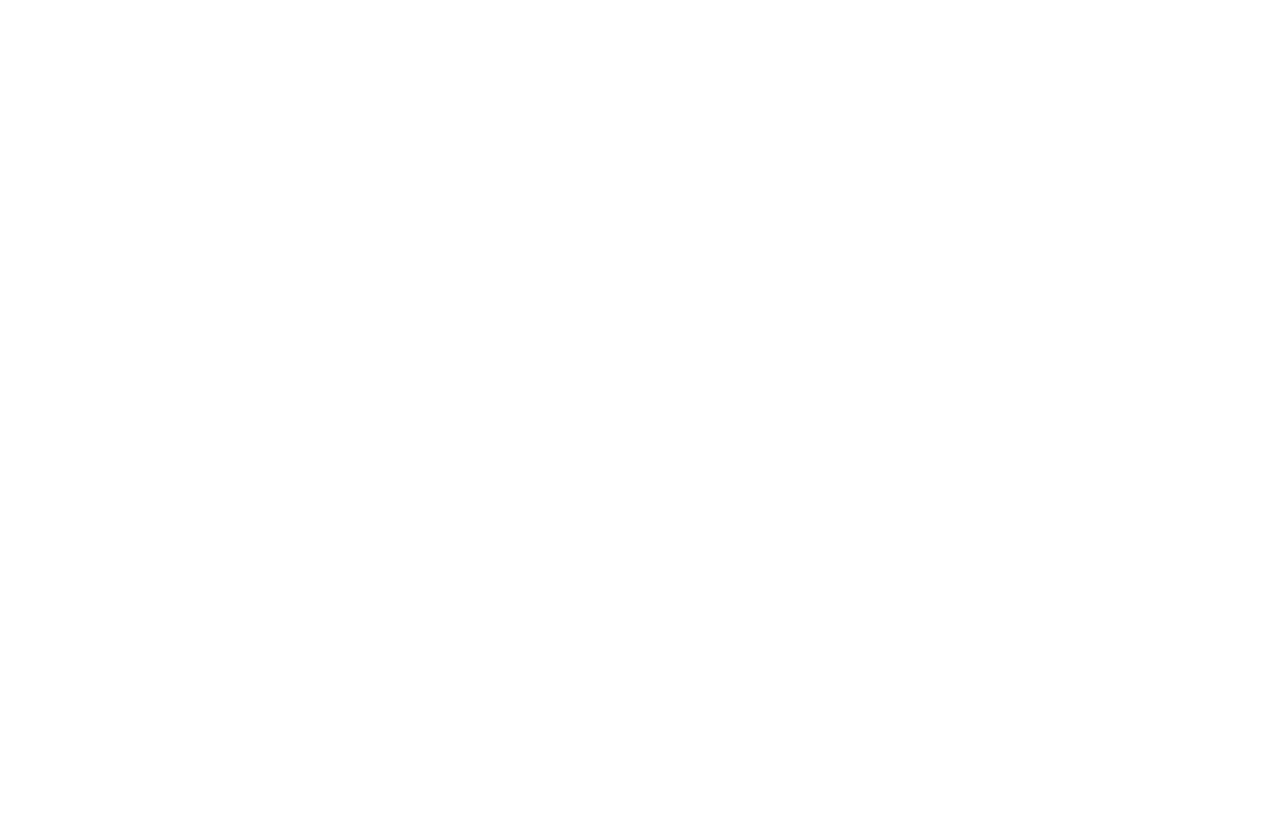
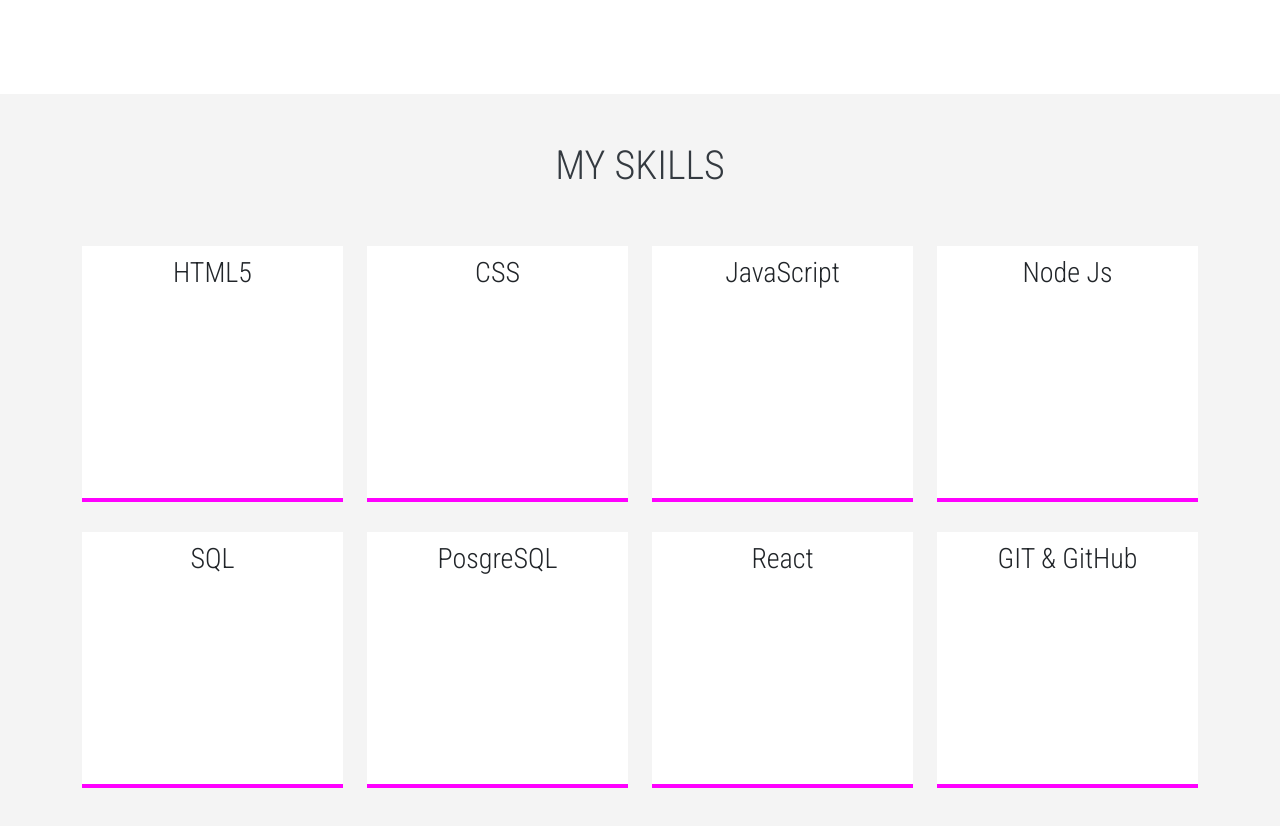
Before and after one commit to Vhonani24/vhonani-mini-portfolio, a React (Create React App) app: page / in a window 1280 px wide. Shown: the part 1158-1984 px from the top of the page. Before the commit the page ends 1252 px from the top, so only its background shows below. Built offline with nearby package versions, Linux system fonts and the light colour scheme.

Commit message:
skills added

```diff
--- a/src/App.css
+++ b/src/App.css
@@ -2,15 +2,39 @@
 @import url('https://fonts.googleapis.com/css2?family=Roboto+Condensed:wght@300&display=swap');
 
 :root {
-  --primary-white: #fff;
+  --primary-white: #ffffff;
   --primary-crimson: magenta;
-  --primary-dark: rgba(255,255,255,0);
+  --primary-dark: rgb(52,58,64);
   --primary-red: #ef4035;
   --primary-hover-red: #f33501;
+  --primary-light-grey: #f4f4f4;
 }
 
 body{
   font-family: "Roboto Condensed", sans-serif !important;
+}
+
+/************************SKILLS************************************/
+.skills{
+  text-align: center;
+  padding-bottom: 2rem;
+  background: var(--primary-light-grey);
+}
+.skills h1{
+  color: var(--primary-dark);
+  text-transform: uppercase;
+}
+
+.skills .box{
+  height: 16rem;
+  border-bottom: 0.31rem solid var(--primary-crimson);
+  padding: 0.625rem;
+  margin-bottom: 1.87rem;
+  background: var(--primary-white);
+}
+.skills .box:hover{
+  color: var(--primary-crimson);
+  border-bottom:  0.31rem solid var(--primary-dark);
 }
 
 /************************ABOUT ME************************************/
--- a/src/App.js
+++ b/src/App.js
@@ -4,6 +4,7 @@
 import "bootstrap/dist/css/bootstrap.min.css";
 import Header from "./components/Header";
 import AboutMe from "./components/AboutMe";
+import Skills from "./components/Skills";
 /*import Particles from "react-particles-js";
 import tsparticles from "tsparticles";*/
 
@@ -14,6 +15,7 @@
       <Navbar />
       <Header />
       <AboutMe />
+      <Skills />
     </>
 
   );
--- /dev/null
+++ b/src/components/Skills.js
@@ -0,0 +1,79 @@
+import React from 'react'
+/*import { FontAwesomeIcon } from "@fortawesome/react-fontawesome";
+import {faHTML5, faCSS, faDesktop} from "@fortawesome/free-solid-svg-icons";*/
+
+const Skills = () => {
+    return (
+        <div className="skills">
+            <h1 className="py-5">My Skills</h1>
+                <div className="container">
+                    <div className="row">
+                         {/* */}
+                         <div className="col-md-3 col-sm-6">
+                            <div className="box">
+                                <h3>HTML5</h3>
+                            </div>
+
+                        </div>
+                         {/* */}
+                         <div className="col-md-3 col-sm-6">
+                            <div className="box">
+                                <h3>CSS</h3>
+                            </div>
+
+                        </div>
+                        {/* */}
+                        <div className="col-md-3 col-sm-6">
+                            <div className="box">
+                                <h3>JavaScript</h3>
+                            </div>
+
+                        </div>
+                        {/* */}
+                        <div className="col-md-3 col-sm-6">
+                            <div className="box">
+                                <h3>Node Js</h3>
+                            </div>
+
+                        </div>
+                        {/* */}
+                         <div className="col-md-3 col-sm-6">
+                            <div className="box">
+                                <h3>SQL</h3>
+                            </div>
+
+                        </div>
+                        {/* */}
+                        {/* */}
+                        <div className="col-md-3 col-sm-6">
+                            <div className="box">
+                                <h3>PosgreSQL</h3>
+                            </div>
+
+                        </div>
+                        {/* */}
+                        {/* */}
+                        <div className="col-md-3 col-sm-6">
+                            <div className="box">
+                                <h3>React</h3>
+                            </div>
+
+                        </div>
+                        {/* */}
+                        <div className="col-md-3 col-sm-6">
+                            <div className="box">
+                                <h3>GIT & GitHub</h3>
+                            </div>
+
+                        </div>
+                        {/* */}
+                    </div>
+                </div>
+
+
+
+        </div>
+    )
+}
+
+export default Skills
```
